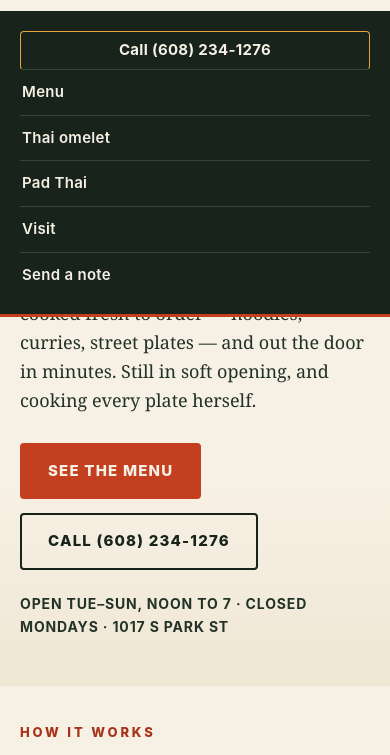
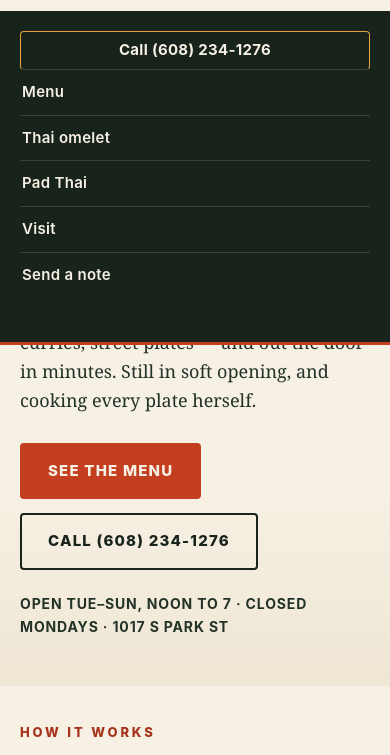
Before and after one commit to gnaritas/moom-thai, a website: page public/index.html in a window 390 px wide. Both pictures are taken after a click on the label "MENU". Shown: the part 54-809 px from the top of the page. Drawn offline with Linux system fonts and the light colour scheme.

Commit message:
open-nav overlay clearance: end dropdown below a full text line (sweep finding)

```diff
--- a/public/style.css
+++ b/public/style.css
@@ -40,6 +40,7 @@ a:hover{color:var(--chili)}
   .navlinks a.on{color:var(--turmeric);border-bottom:1px solid rgba(247,240,228,.15)}
   .navtel{border:1.5px solid var(--turmeric);margin-top:10px;text-align:center}
   .navcheck:checked ~ .navlinks{display:flex}
+  .navlinks{padding-bottom:44px}
 }
 
 /* ---------- hero ---------- */
```
